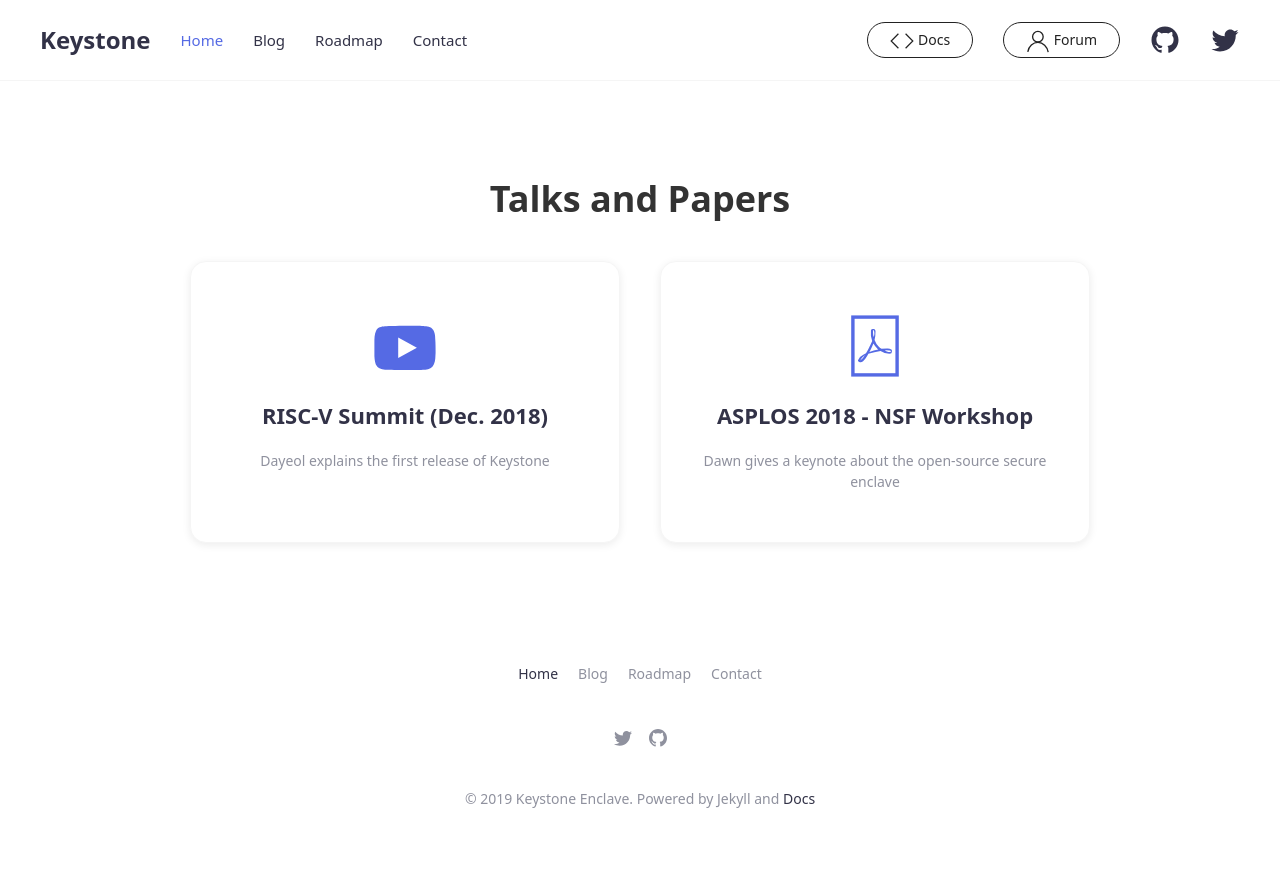
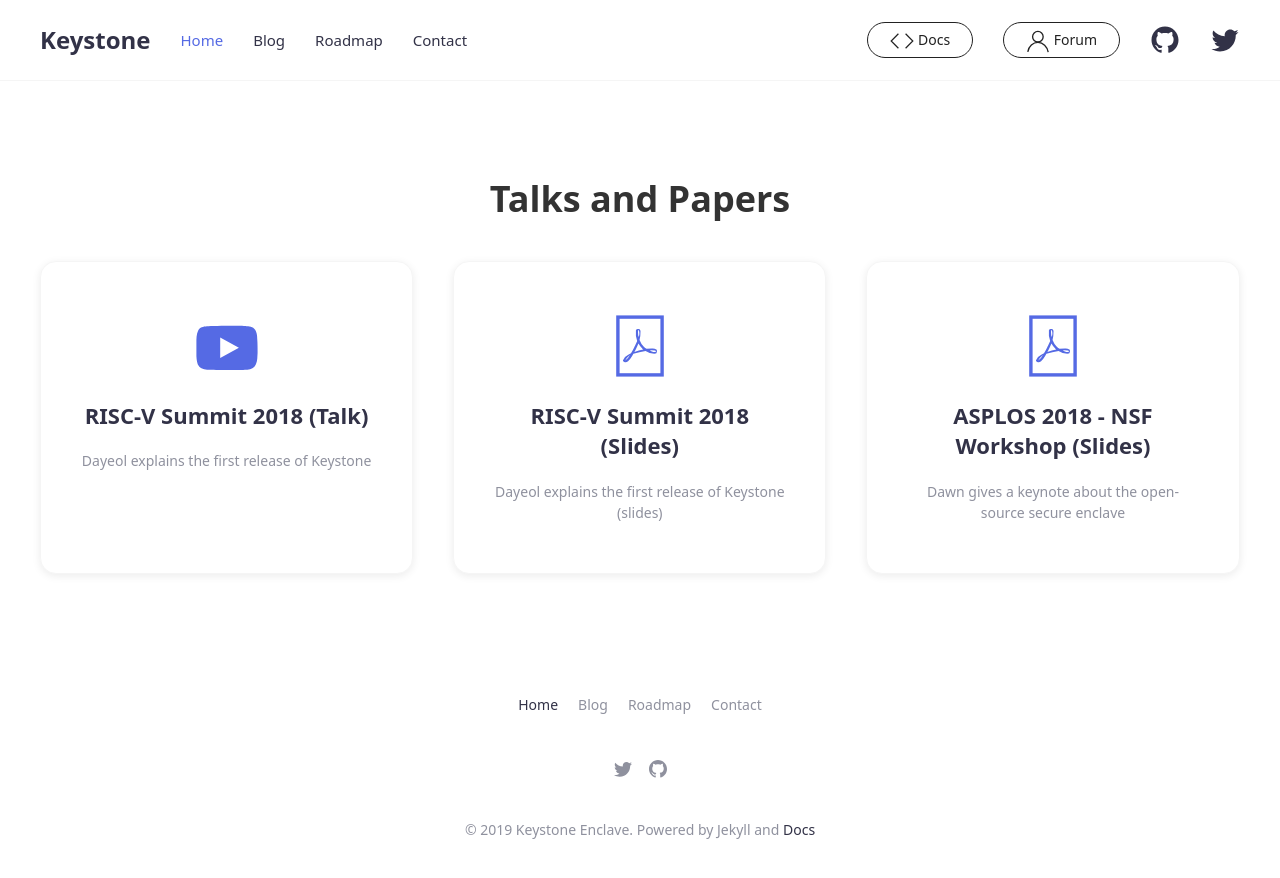
Before and after one commit to keystone-enclave/keystone-enclave.github.io, a Jekyll site: the page built from index.md, in a window 1280 px wide and 900 px high, scrolled down 1581 px. Shown: the top 878 px of the window. Built offline with Jekyll 4.4.1, drawn with Linux system fonts in a browser that asks for light colours.

```diff
--- a/_config.yml
+++ b/_config.yml
@@ -13,7 +13,7 @@
 baseurl:            ""
 
 # Permalink URLs structure, for permalink style options see: https://jekyllrb.com/docs/permalinks/
-permalink:          /:title/
+#permalink:          /:title/
 
 # Site base hostname & protocol, e.g. http://example.com
 url:                "https://docs.jekyll.plus"
--- a/_data/videos.yml
+++ b/_data/videos.yml
@@ -1,11 +1,16 @@
 # Video include content
 
-- title: RISC-V Summit (Dec. 2018)
+- title: RISC-V Summit 2018 (Talk)
   desc: Dayeol explains the first release of Keystone
   url: https://youtu.be/lQu95We1Lmc
   icon: youtube
 
-- title: ASPLOS 2018 - NSF Workshop
+- title: RISC-V Summit 2018 (Slides)
+  desc: Dayeol explains the first release of Keystone (slides)
+  url: files/keystone-risc-v-summit.pdf
+  icon: file-pdf
+
+- title: ASPLOS 2018 - NSF Workshop (Slides)
   desc: Dawn gives a keynote about the open-source secure enclave
-  url: uploads/dawn-nsf-2018-v5.pdf
+  url: files/dawn-nsf-2018-v5.pdf
   icon: file-pdf
--- a/index.md
+++ b/index.md
@@ -16,4 +16,4 @@
 -->
 {% include faqs.html multiple="true" title="FAQ" %}
 
-{% include videos.html columns="2" title="Talks and Papers" %}
+{% include videos.html columns="3" title="Talks and Papers" %}
```
Also changed, not shown: 2 other files.
